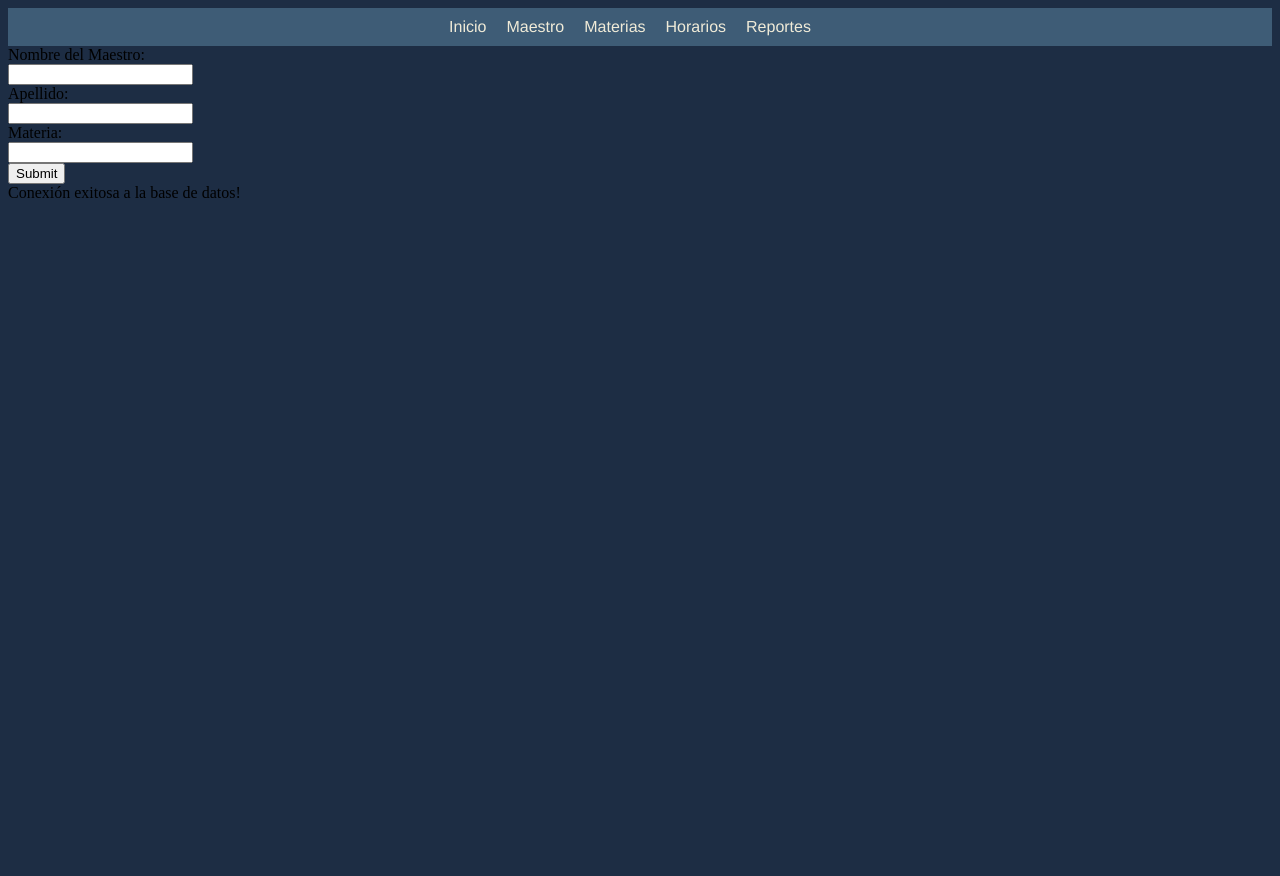
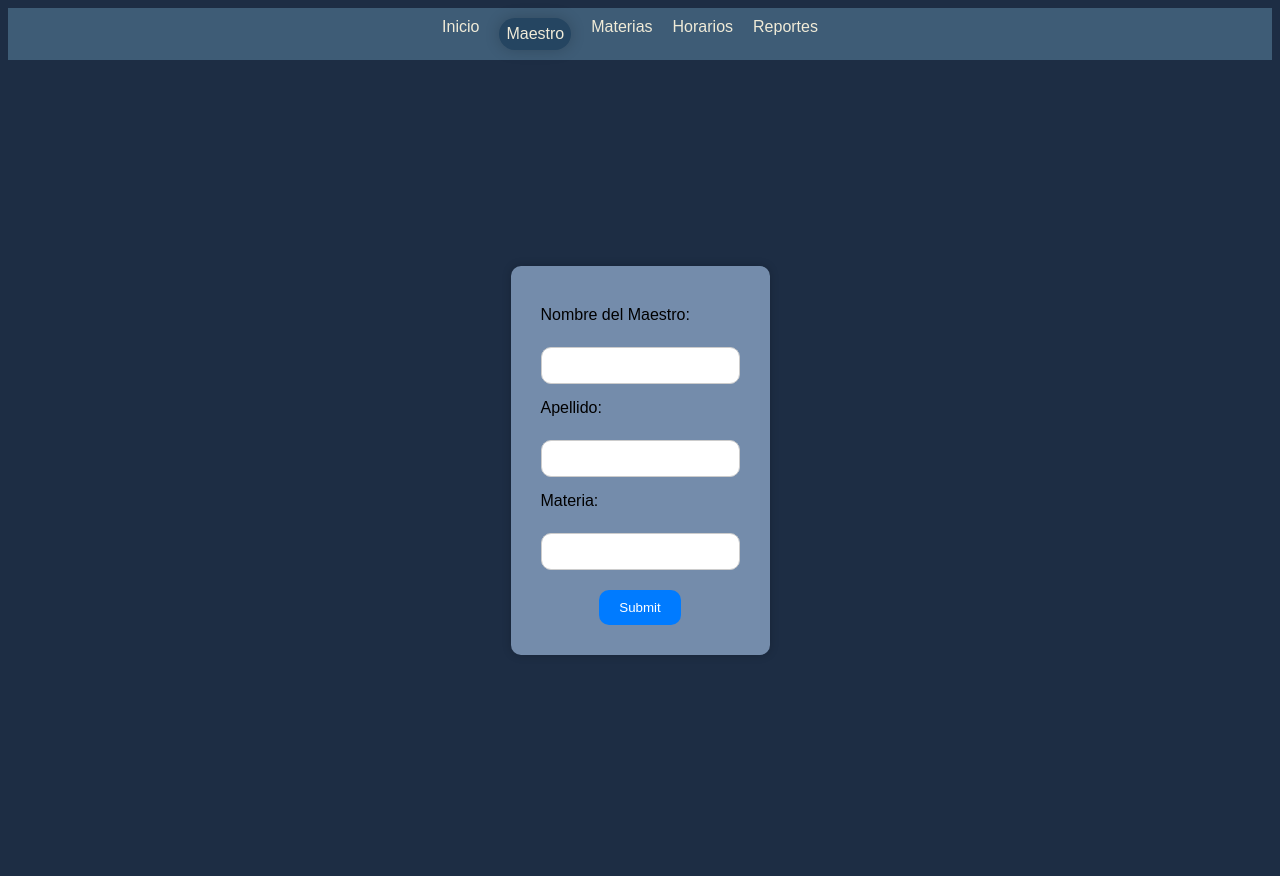
Before and after one commit to Panpez47/APPS, a PHP site: page /maestros.php in a window 1280 px wide. Before the commit the page ends 198 px from the top, so only its background shows below. Run offline with PHP 8.4, Linux system fonts and the light colour scheme.

Commit message:
Co-authored-by: Panpez47 <Panpez47@users.noreply.github.com>

```diff
--- a/Styles/barranav.css
+++ b/Styles/barranav.css
@@ -3,7 +3,7 @@
 .navbar {
     background-color: #3e5c76; /* Color de fondo de la barra de navegación */
     padding: 10px;
-    font-family: 'Franklin Gothic Medium', 'Arial Narrow', Arial, sans-serif;
+    text-align: center;
   }
 
   /* Estilos para la lista no ordenada (ul) que contiene las opciones */
@@ -30,5 +30,19 @@
   /* Estilos al pasar el mouse por encima de los enlaces */
   .navbar a:hover {
     /*text-decoration: underline; /* Agrega subrayado al pasar el mouse */
-    color: #f0ebd8;
+    color: rgb(155, 155, 155);
 }
+
+.active{
+
+
+  background-color: #254561;
+  display: flex;
+  justify-content: center;
+  padding: 7px;
+  box-shadow: 0 0 15px rgba(0, 0, 0, 0.2);
+  border-radius: 30px;
+
+
+
+}
--- a/Styles/estilos.css
+++ b/Styles/estilos.css
@@ -1,4 +1,4 @@
 body{
-
+    font-family: Arial, Helvetica, sans-serif;
     background-color: #1d2d44; /*cambia el coplor del fondo*/
   }
--- /dev/null
+++ b/Styles/forms.css
@@ -0,0 +1,57 @@
+
+/* Estilos para el contenedor */
+.container {
+    display: flex;
+    justify-content: center; /* Centra horizontalmente */
+    align-items: center; /* Centra verticalmente */
+    height: 100vh; /* Asegura que el contenedor ocupe toda la altura de la ventana del navegador */
+
+  }
+
+  /* Estilos para el formulario */
+  form {
+    background-color: #748cab;
+
+    padding: 30px;
+    border-radius: 5px;
+    box-shadow: 0 0 10px rgba(0, 0, 0, 0.2);
+    border-radius: 10px;
+    justify-content: center;
+
+  }
+
+  /* Estilos para las etiquetas y campos de entrada del formulario */
+  label {
+    display: block; /* Hace que cada etiqueta aparezca en una nueva línea */
+    margin-top: 10px;
+  }
+
+  input {
+    /*width: 100%;*/
+    padding: 10px;
+    margin: 5px 0;
+    border: 1px solid #ccc;
+    border-radius: 3px;
+    justify-content: center;
+    border-radius: 10px; /* Añade esquinas redondeadas a los campos de entrada */
+    text-align: center; /* Alinea el contenido del campo de entrada al centro */
+
+  }
+
+  input[type="submit"] {
+    background-color: #007BFF;
+    color: #fff;
+    border: none;
+    padding: 10px 20px;
+    border-radius: 10px;
+    cursor: pointer;
+  }
+
+  .enviar1{
+    display: block;
+    margin: 0 auto;
+    margin-top: 15px;
+  }
+  .enviar1:hover{
+    background-color:#0363c9;
+  }
--- a/conector.php
+++ b/conector.php
@@ -12,7 +12,7 @@ $conexion = new mysqli($host, $usuario, $contrasena, $base_de_datos);
 if ($conexion->connect_error) {
     die("Error de conexión: " . $conexion->connect_error);
 } else {
-    echo "Conexión exitosa a la base de datos!";
+    echo "<p style =Conexión exitosa a la base de datos!";
     // Puedes realizar consultas y operaciones en la base de datos aquí.
 }
 ?>
--- a/index.php
+++ b/index.php
@@ -11,7 +11,7 @@
     <header>
         <div class="navbar" >
             <ul >
-            <li><a href="index.php">Inicio</a></li>
+            <li class="active"><a href="index.php">Inicio</a></li>
             <li><a href="maestros.php">Maestro</a></li>
             <li><a href="materias.html">Materias</a></li>
             <li><a href="materias.html">Horarios</a></li>
--- a/maestros.php
+++ b/maestros.php
@@ -6,6 +6,7 @@
     <meta name="viewport" content="width=device-width, initial-scale=1.0">
     <link rel="stylesheet" href="./Styles/estilos.css">
     <link rel="stylesheet" href="./Styles/barranav.css">
+    <link rel="stylesheet" href="./Styles/forms.css">
     <title>Maestros</title>
 </head>
 <body>
@@ -15,7 +16,7 @@
         <div class="navbar" >
             <ul >
             <li><a href="index.php">Inicio</a></li>
-            <li><a href="maestros.php">Maestro</a></li>
+            <li class="active"><a href="maestros.php">Maestro</a></li>
             <li><a href="materias.html">Materias</a></li>
             <li><a href="materias.html">Horarios</a></li>
             <li><a href="reportes.html">Reportes</a></li>
@@ -24,6 +25,8 @@
     </header>
 
     <!--Formulario-->
+    <div class="container">
+
         <form method="POST">
             <label for="nombre">Nombre del Maestro:</label>
             <br>
@@ -37,10 +40,10 @@
             <br>
             <input type="text" name="idmateria" required>
             <br>
+            <input class="enviar1" type="submit" name="enviar1" required>
+        </form>
 
-        <input type="submit" name="enviar1" required>
-
-    </form>
+    </div>
 
 
     <?php
```
Also changed, not shown: materias.html (+7 -5 lines). Lines whose indentation alone changed are shown as unchanged.
